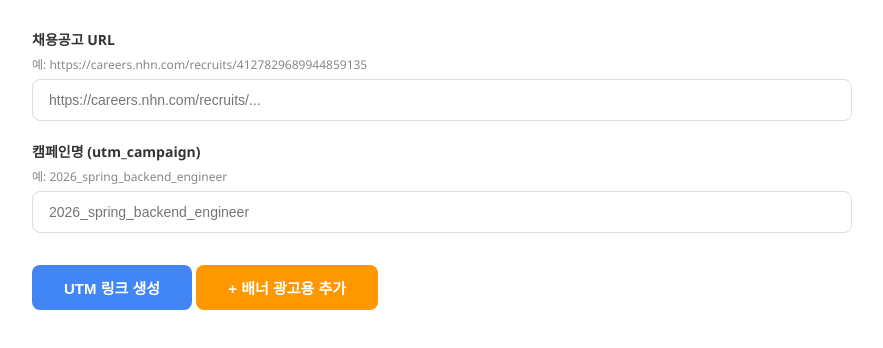
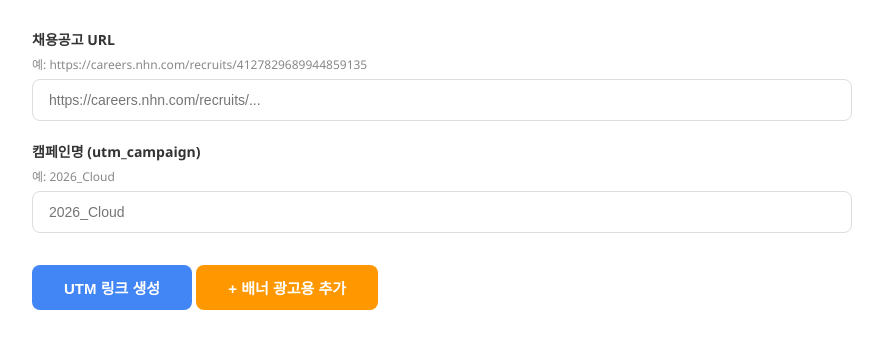
Before and after one commit to clararaa/utm-generator, a plain HTML site: page index.html in a window 1280 px wide. Shown: the part 146-494 px from the top of the page, without its empty margins (198-1081 px from the left). Drawn offline with Linux system fonts and the light colour scheme.

Commit message:
Update campaign name example to year_company format

```diff
--- a/index.html
+++ b/index.html
@@ -47,8 +47,8 @@
 
   <div class="input-group">
     <label>캠페인명 (utm_campaign)</label>
-    <div class="hint">예: 2026_spring_backend_engineer</div>
-    <input type="text" id="campaign" placeholder="2026_spring_backend_engineer" />
+    <div class="hint">예: 2026_Cloud</div>
+    <input type="text" id="campaign" placeholder="2026_Cloud" />
   </div>
 
   <button onclick="generate()">UTM 링크 생성</button>
```
